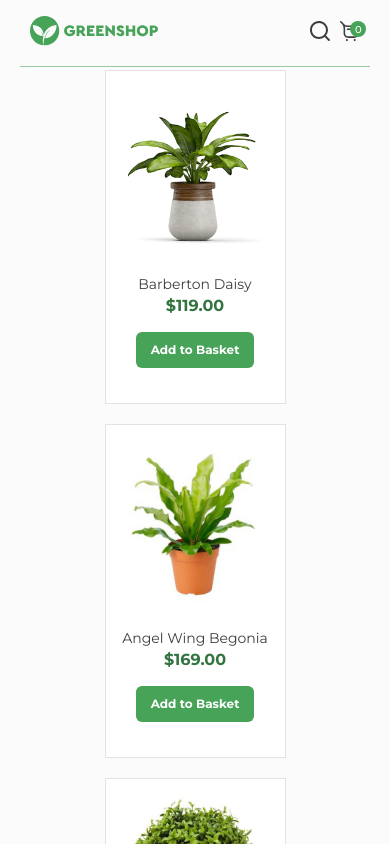
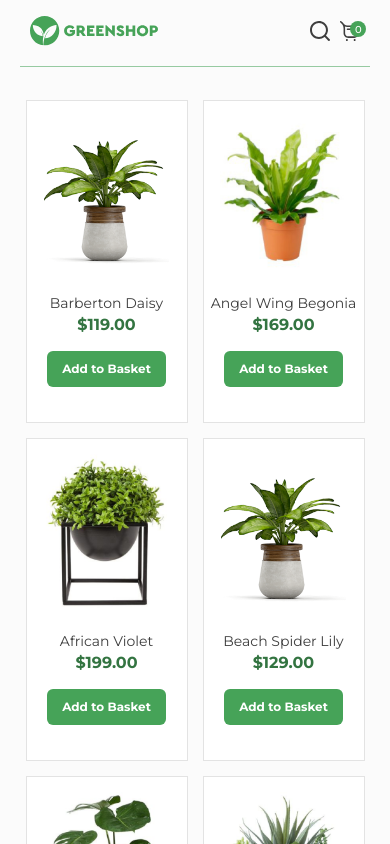
Before and after one commit to AnnOvs19/Greenshop, a React (Create React App) app: page / in a window 390 px wide. Shown: the top 844 px of the page. Built offline with nearby package versions, Linux system fonts and the light colour scheme.

Commit message:
Mobile responsive home page v2

```diff
--- a/src/components/CardItem/cardItem.scss
+++ b/src/components/CardItem/cardItem.scss
@@ -64,7 +64,7 @@
     }
 
     @media (max-width: 430px) {
-        width: 179px;
+        width: 160px;
         padding: 15px 0 35px 0;
 
         h3 {
@@ -78,7 +78,7 @@
         }
 
         img {
-            max-height: 170px;
+            max-height: 159px;
         }
 
         &__button {
--- a/src/modules/Catalog/components/Catalog/catalog.scss
+++ b/src/modules/Catalog/components/Catalog/catalog.scss
@@ -25,13 +25,16 @@
 
     @media (max-width: 430px) {
         &__products {
-            gap: 20px;
+            gap: 15px;
+            margin-top: 100px;
         }
     }
 
     @media (max-width: 380px) {
         &__products {
             gap: 15px;
+            margin-top: 80px;
+
         }
     }
 
--- a/src/modules/Catalog/components/Marketing/marketing.scss
+++ b/src/modules/Catalog/components/Marketing/marketing.scss
@@ -116,7 +116,7 @@
         }
     }
 
-    @media (max-width: 430px) {
+    @media (max-width: 765px) {
         display: none;
     }
 
```
